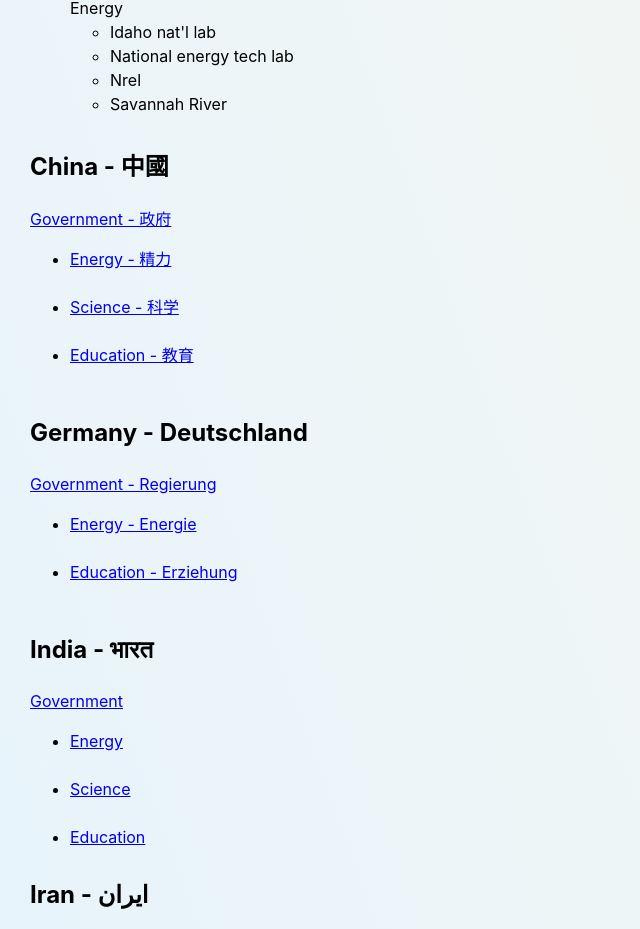
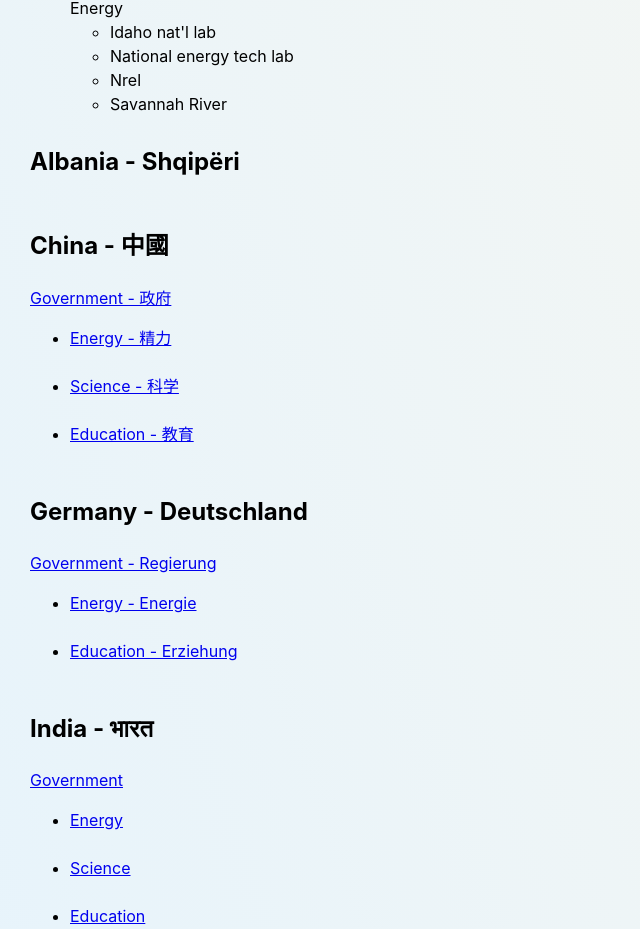
Before and after one commit to JRFink/jrfphyspagesnew, a Next.js app: page /research/gen in a window 1280 px wide. Shown: the part 1775-2704 px from the top of the page, without its empty margins (0-640 px from the left). Built offline with nearby package versions, Linux system fonts and the light colour scheme.

Commit message:
Update index.tsx

```diff
--- a/pages/research/gen/index.tsx
+++ b/pages/research/gen/index.tsx
@@ -161,6 +161,10 @@ const Gen = () => {
                                         </ul>
                                 </ul>
                     </p>
+<h2>
+Albania - Shqipëri
+</h2>
+<br />
                 <h2>
                     China - 中國
                 </h2>
```
